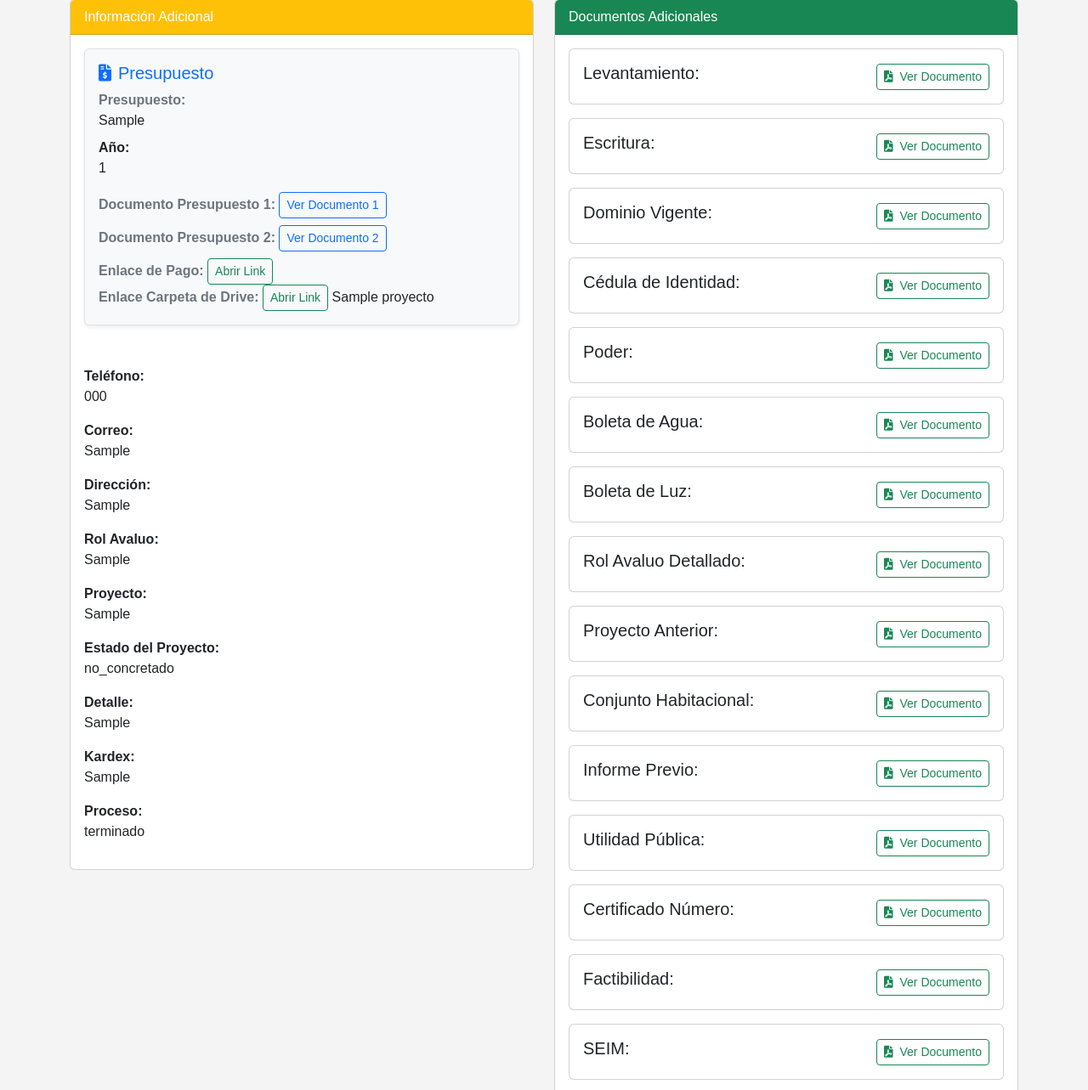
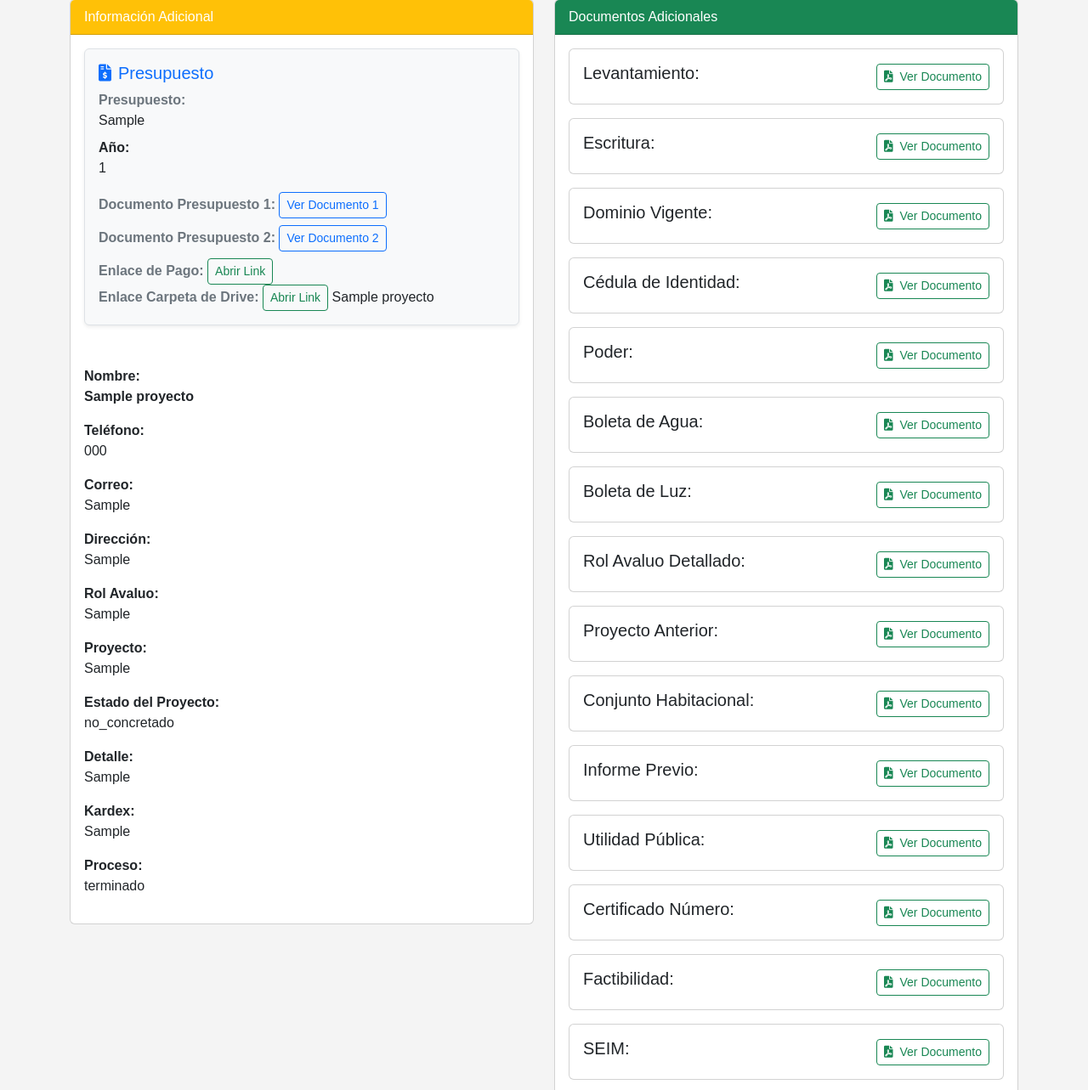
Before and after one commit to zetzer2626/proyecto, a Django app: page /proyectos/1/ in a window 1280 px wide. Shown: the part 321-1604 px from the top of the page at 85% size. Run offline with Django 5.2, Linux system fonts and the light colour scheme; a user stored in the database is signed in; tables that the repository leaves empty hold one stand-in row (values such as "Sample post"); some libraries are stand-ins or nearby versions.

Commit message:
agregando nombre y prueba

```diff
--- a/proyecto_byd/myapp/templates/myapp/proyecto_detail.html
+++ b/proyecto_byd/myapp/templates/myapp/proyecto_detail.html
@@ -83,6 +83,10 @@
                     </div>
                 </div>
                 <br><br>
+                <div class="form-group">
+                    <strong>Nombre:</strong>
+                    <p><strong>{{ proyecto.nombre }}</strong></p>
+                </div>
                 <div class="form-group">
                     <strong>Teléfono:</strong>
                     <p>{{ proyecto.telefono }}</p>
```
